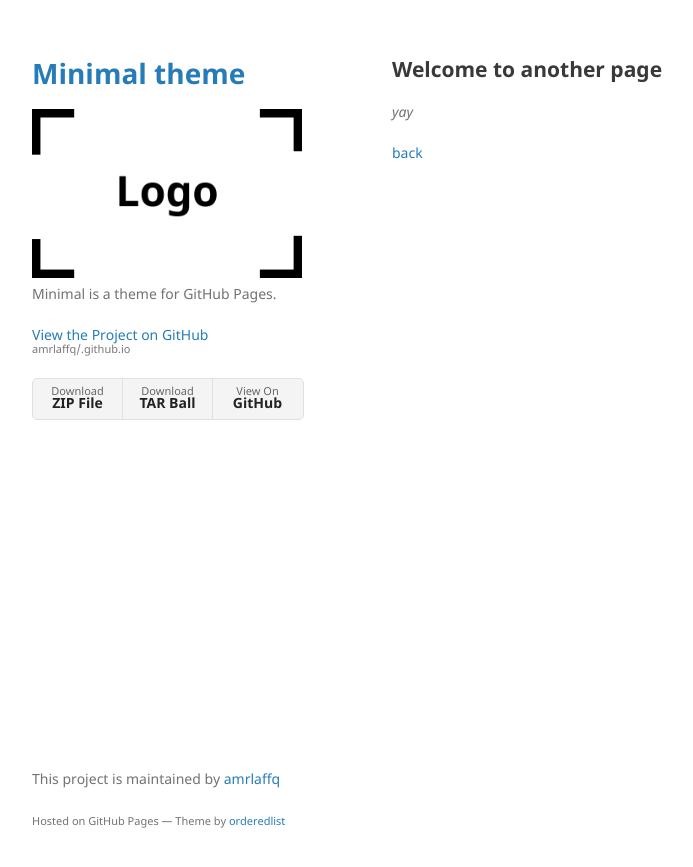
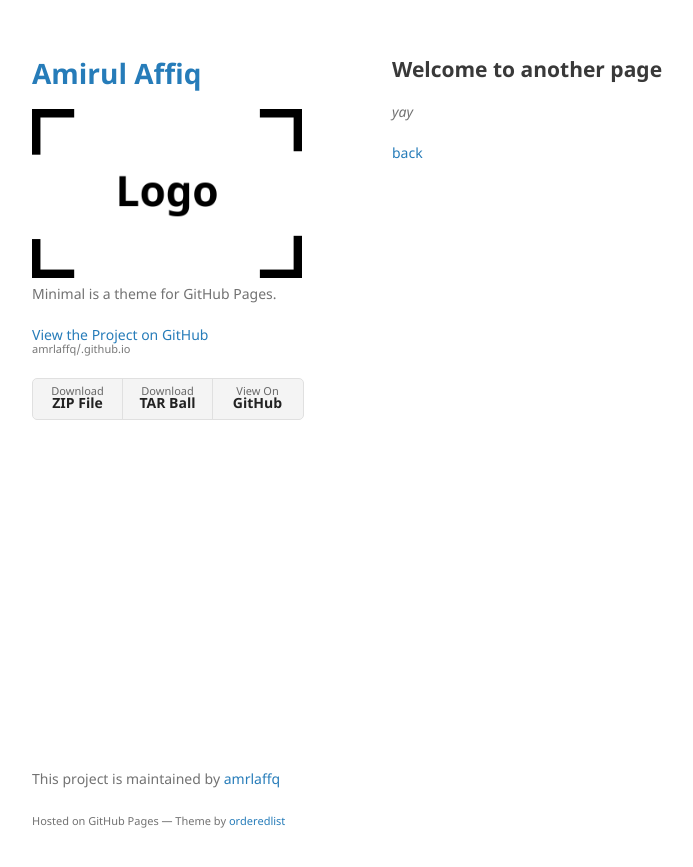
Before and after one commit to amrlaffq/.github.io, a Jekyll site: the page built from another-page.md, in a window 1280 px wide. Shown: the top 867 px of the page, without its empty margins (178-871 px from the left). Built offline with Jekyll 4.4.1, drawn with Linux system fonts in a browser that asks for light colours; our own code applies the rules of GitHub Pages for plain Markdown files.

Commit message:
Update _config.yml

```diff
--- a/_config.yml
+++ b/_config.yml
@@ -1,4 +1,4 @@
-title: Minimal theme
+title: Amirul Affiq
 logo: /assets/img/logo.png
 description: Minimal is a theme for GitHub Pages.
 show_downloads: true
```
